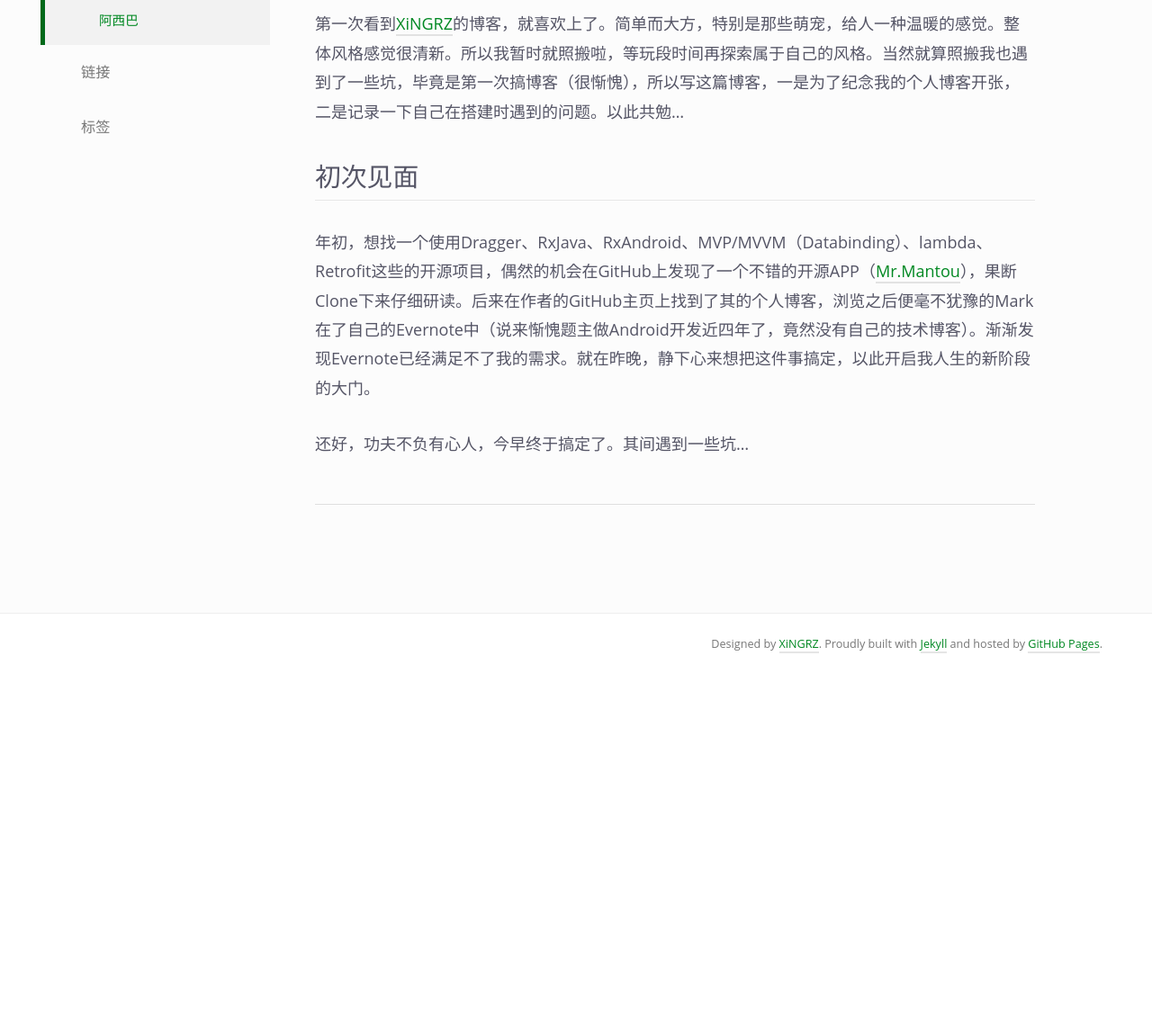
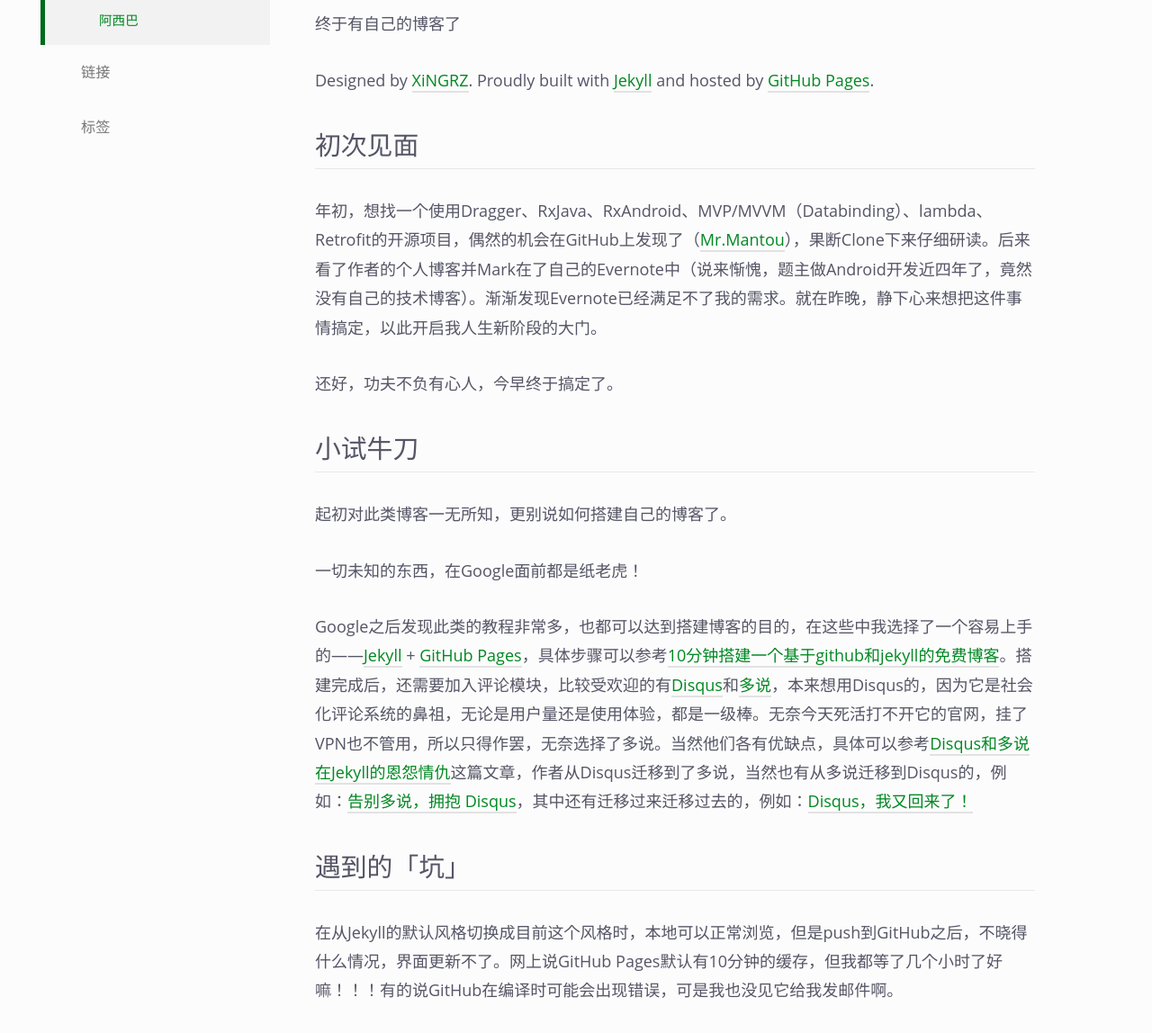
Before and after one commit to daishiwen/blog, a Jekyll site: the page built from _posts/2016-03-12-吾家博客初养成.md, in a window 1280 px wide and 1400 px high, scrolled down 225 px. Shown: the part 246-1394 px from the top of the window at 90% size. Built offline with Jekyll 4.4.1, drawn with Linux system fonts in a browser that asks for light colours; comment, search, counter and statistics services are not loaded; before the commit the page ends 1250 px from its top, so only the background shows below that; some of the changed text lies outside the part shown.

Commit message:
第一篇-吾家博客初养成-暂时告一段落

```diff
--- a/_posts/2016-03-12-吾家博客初养成.md
+++ b/_posts/2016-03-12-吾家博客初养成.md
@@ -7,10 +7,34 @@ title: 吾家博客初养成
 
 ![](http://img.name2012.com/uploads/allimg/2015-04/21-041223_215.jpg)
 
-第一次看到<a href="http://xingrz.me">XiNGRZ</a>的博客，就喜欢上了。简单而大方，特别是那些萌宠，给人一种温暖的感觉。整体风格感觉很清新。所以我暂时就照搬啦，等玩段时间再探索属于自己的风格。当然就算照搬我也遇到了一些坑，毕竟是第一次搞博客（很惭愧），所以写这篇博客，一是为了纪念我的个人博客开张，二是记录一下自己在搭建时遇到的问题。以此共勉...
+终于有自己的博客了
+
+Designed by [XiNGRZ](http://xingrz.me). Proudly built with [Jekyll](http://jekyllrb.com/) and hosted by [GitHub Pages](https://pages.github.com/).
 
 ## 初次见面
 
-年初，想找一个使用Dragger、RxJava、RxAndroid、MVP/MVVM（Databinding）、lambda、Retrofit这些的开源项目，偶然的机会在GitHub上发现了一个不错的开源APP（[Mr.Mantou](https://github.com/oxoooo/mr-mantou-android)），果断Clone下来仔细研读。后来在作者的GitHub主页上找到了其的个人博客，浏览之后便毫不犹豫的Mark在了自己的Evernote中（说来惭愧题主做Android开发近四年了，竟然没有自己的技术博客）。渐渐发现Evernote已经满足不了我的需求。就在昨晚，静下心来想把这件事搞定，以此开启我人生的新阶段的大门。
+年初，想找一个使用Dragger、RxJava、RxAndroid、MVP/MVVM（Databinding）、lambda、Retrofit的开源项目，偶然的机会在GitHub上发现了（[Mr.Mantou](https://github.com/oxoooo/mr-mantou-android)），果断Clone下来仔细研读。后来看了作者的个人博客并Mark在了自己的Evernote中（说来惭愧，题主做Android开发近四年了，竟然没有自己的技术博客）。渐渐发现Evernote已经满足不了我的需求。就在昨晚，静下心来想把这件事情搞定，以此开启我人生新阶段的大门。
 
-还好，功夫不负有心人，今早终于搞定了。其间遇到一些坑...
+还好，功夫不负有心人，今早终于搞定了。
+
+## 小试牛刀
+
+起初对此类博客一无所知，更别说如何搭建自己的博客了。
+
+一切未知的东西，在Google面前都是纸老虎！
+
+Google之后发现此类的教程非常多，也都可以达到搭建博客的目的，在这些中我选择了一个容易上手的——[Jekyll](http://jekyllrb.com/) + [GitHub Pages](https://pages.github.com/)，具体步骤可以参考[10分钟搭建一个基于github和jekyll的免费博客](http://cenalulu.github.io/jekyll/how-to-build-a-blog-using-jekyll-markdown/)。搭建完成后，还需要加入评论模块，比较受欢迎的有[Disqus](https://disqus.com/)和[多说](http://duoshuo.com/)，本来想用Disqus的，因为它是社会化评论系统的鼻祖，无论是用户量还是使用体验，都是一级棒。无奈今天死活打不开它的官网，挂了VPN也不管用，所以只得作罢，无奈选择了多说。当然他们各有优缺点，具体可以参考[Disqus和多说在Jekyll的恩怨情仇](http://blog.fooleap.org/talk-about-duoshuo.html#disqus_thread)这篇文章，作者从Disqus迁移到了多说，当然也有从多说迁移到Disqus的，例如：[告别多说，拥抱 Disqus](https://blog.jamespan.me/2015/04/18/goodbye-duoshuo/)，其中还有迁移过来迁移过去的，例如：[Disqus，我又回来了！](https://imququ.com/post/back-to-disqus.html)
+
+## 遇到的「坑」
+
+在从Jekyll的默认风格切换成目前这个风格时，本地可以正常浏览，但是push到GitHub之后，不晓得什么情况，界面更新不了。网上说GitHub Pages默认有10分钟的缓存，但我都等了几个小时了好嘛！！！有的说GitHub在编译时可能会出现错误，可是我也没见它给我发邮件啊。
+
+最后无奈之下，新建了一个分支master（默认为gh-pages），并且切换到master，push后把gh-pages分支删掉就好了。它就好了，它竟然好了。终于可以松一口气了。
+
+不见得每个人都会遇到这样的问题，可能是因为我某个不恰当的操作吧。
+
+> 那些奇怪的和不奇怪的「坑」总是跟我们不期而遇
+>
+> 感谢一路上有你相伴
+>
+> 才让我的旅途更有激情和挑战
```
